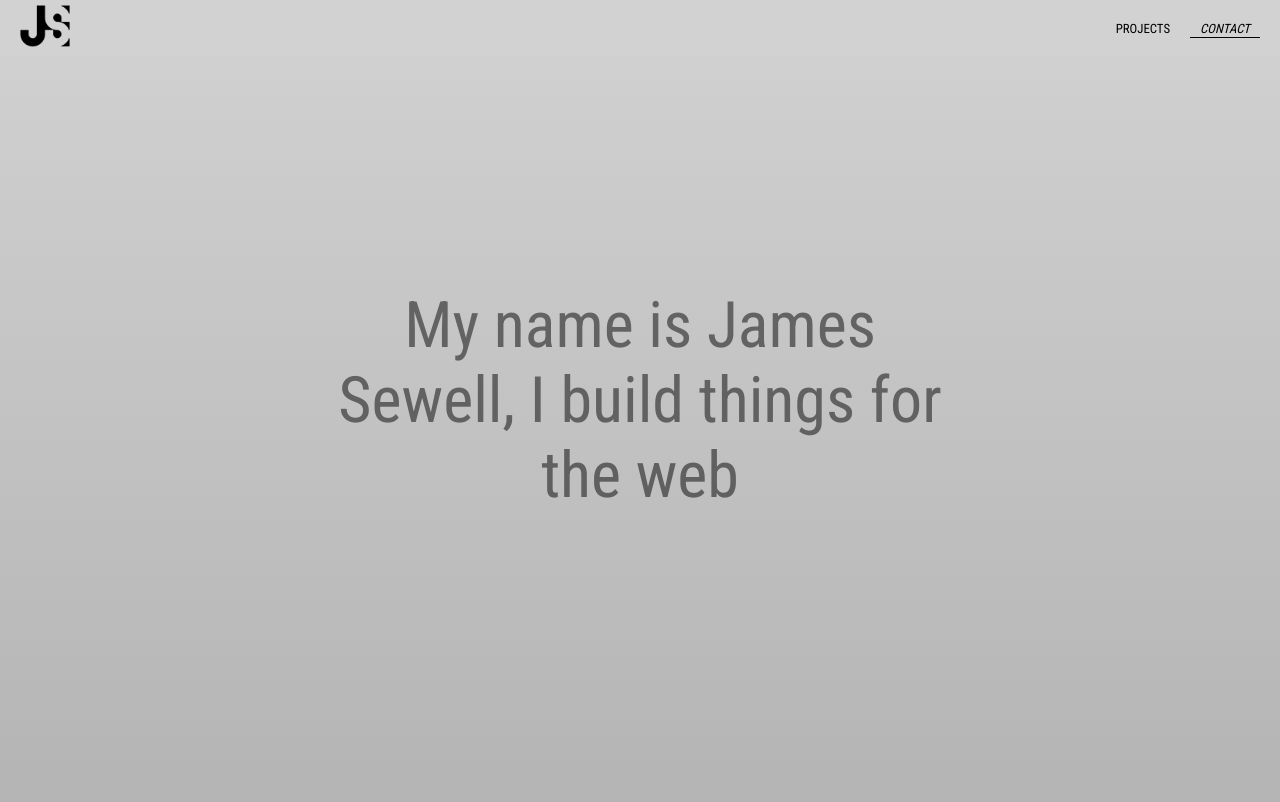
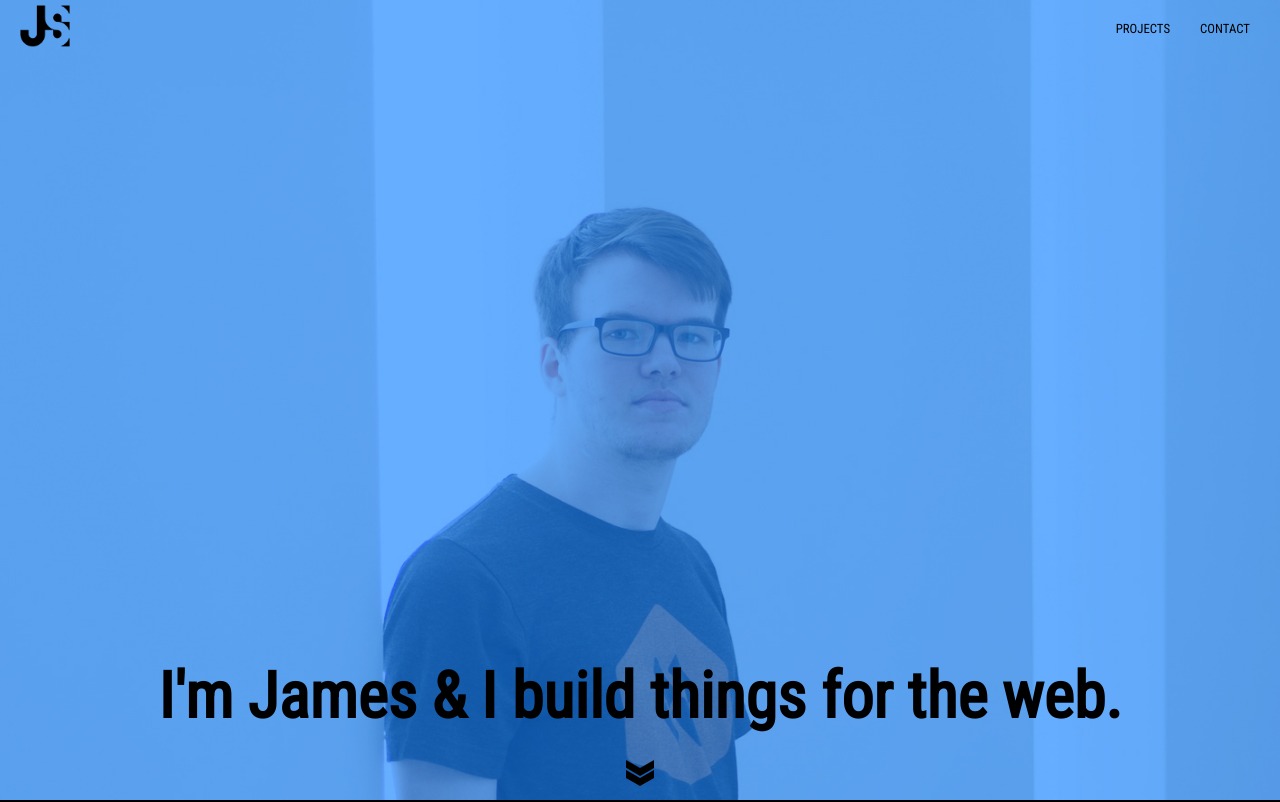
Before and after one commit to jamesjsewell/personal-website-2020, a website: page index.html in a window 1280 px wide. Shown: the top 802 px of the page. Drawn offline with nearby package versions, Linux system fonts and the light colour scheme.

Commit message:
updates hero section

```diff
--- a/index.html
+++ b/index.html
@@ -33,7 +33,7 @@
     </div>
     <div class="nav-wrapper">
       <div class="logo-wrapper">
-        <a href="#home"><img id="logo" src="public/social-icons/jamesjsewell.png" /></a>
+        <a id="logo" class="scroll" href="#home"><img  src="public/social-icons/jamesjsewell.png" /></a>
       </div>
       <div class="links-wrapper">
         <div class="link-divider"></div>
@@ -44,7 +44,15 @@
     </div>
     <div class="page-wrapper">
       <div id="home" class="home-wrapper">
-        <div class="title-wrapper"> <p>My name is James Sewell, I build things for the web</p></div>
+        <div class="overlay-wrapper">
+          <div id="down-button" class="chevrons">
+            <div class="chevron"></div>
+            <div class="chevron"></div>
+            <div class="chevron"></div>
+          </div>
+          <div class="title-wrapper"> <p>I'm James & I build things for the web.</p></div>
+        </div>
+
 
         <div class="content-wrapper">
           <!-- <div class="logo-wrapper"> -->
@@ -247,8 +255,17 @@
         $(window).scroll(function() {
           var scrollbarLocation = $(this).scrollTop();
 
+          // fade hero section background
+          var homeSection = document.getElementById("home")
+          homeSection.style.opacity = 1 - +window.pageYOffset/550+''
+
+
           scrollLink.each(function() {
             var sectionOffset = $(this.hash).offset().top - 20;
+            $(this).parent().removeClass('active');
+            if($(this).parent().attr("id") == "logo" || $(this).attr("id")  == "logo"){
+              return
+            }
 
             if (sectionOffset <= scrollbarLocation) {
               $(this)
@@ -271,6 +288,15 @@
           $('.hamburger-menu-wrapper').css('visibility', 'hidden');
         });
 
+        $('#down-button').click(function() {
+          $('body,html').animate(
+            {
+              scrollTop: $('#projects').offset().top
+            },
+            500
+          );
+        })
+
         // populate projects
       });
     </script>
--- a/style.scss
+++ b/style.scss
@@ -107,12 +107,7 @@ textarea {
 
 body {
   overflow-x: hidden;
-  background: rgb(210, 210, 210);
-  background: linear-gradient(
-    180deg,
-    rgba(210, 210, 210, 1) 0%,
-    rgba(110, 110, 110, 1) 100%
-  );
+  background: black;
 }
 
 .active {
@@ -185,8 +180,7 @@ body {
   display: flex;
   flex-wrap: wrap;
   justify-content: space-between;
-  z-index: 2;
-  background-color: rgba(210, 210, 210, 1);
+  z-index: 500;
 
   .logo-wrapper {
     display: flex;
@@ -194,7 +188,7 @@ body {
     justify-content: center;
     align-items: center;
 
-    #logo {
+    #logo img {
       width: 50px;
       height: 50px;
 
@@ -241,6 +235,10 @@ body {
 }
 
 .home-wrapper {
+  background: url("../public/hero-image/hero-image.jpg") no-repeat center;
+  background-attachment: fixed;
+  background-size: cover;
+  background-color: #0078ff;
   width: 100%;
   height: 100vh;
   display: flex;
@@ -248,24 +246,89 @@ body {
   justify-content: center;
   font-size: 4rem;
   font-family: 'Roboto Condensed', sans-serif;
+  font-weight: bolder;
   color: black;
 
-  .title-wrapper {
-    text-align: center;
+  .overlay-wrapper {
+    height: 98vh;
+    width: 100%;
+    display: flex;
+    flex-direction: column-reverse;
+    align-items: center;
     position: absolute;
-    top: 50%;
-    left: 50%;
-    transform: translate(-50%, -50%);
-    z-index: 3;
-    opacity: 0.5;
-  }
+    top: 0;
+    left: 0;
+    z-index: 200;
 
-  .content-wrapper {
-    max-width: 90%;
-    padding: 5px;
-    display: flex;
-    flex-direction: column;
-    justify-content: center;
+    .chevrons {
+      cursor: pointer;
+      position: relative;
+      width: 28px;
+      height: 50px;
+    }
+    .chevron {
+      position: absolute;
+      width: 28px;
+      height: 8px;
+      opacity: 0;
+      transform: scale3d(0.5, 0.5, 0.5);
+      animation: move 3s ease-out infinite;
+    }
+
+    .chevron:first-child {
+      animation: move 3s ease-out 1s infinite;
+    }
+
+    .chevron:nth-child(2) {
+      animation: move 3s ease-out 2s infinite;
+    }
+
+    .chevron:before,
+    .chevron:after {
+      content: ' ';
+      position: absolute;
+      top: 0;
+      height: 100%;
+      width: 51%;
+      background: black;
+    }
+
+    .chevron:before {
+      left: 0;
+      transform: skew(0deg, 30deg);
+    }
+
+    .chevron:after {
+      right: 0;
+      width: 50%;
+      transform: skew(0deg, -30deg);
+    }
+
+    @keyframes move {
+      25% {
+        opacity: 1;
+
+      }
+      33% {
+        opacity: 1;
+        transform: translateY(30px);
+      }
+      67% {
+        opacity: 1;
+        transform: translateY(40px);
+      }
+      100% {
+        opacity: 0;
+        transform: translateY(55px) scale3d(0.5, 0.5, 0.5);
+      }
+    }
+
+
+    @keyframes pulse {
+      to {
+        opacity: 1;
+      }
+    }
   }
 }
 
```
Also changed, not shown: public/hero-image/hero-image.jpg (added), public/style.css, public/ui/down-arrow-black.png (added), public/ui/down-arrow-blue.png (added), public/ui/keyboard_arrow_down-24px.svg (added), 2 other files.
